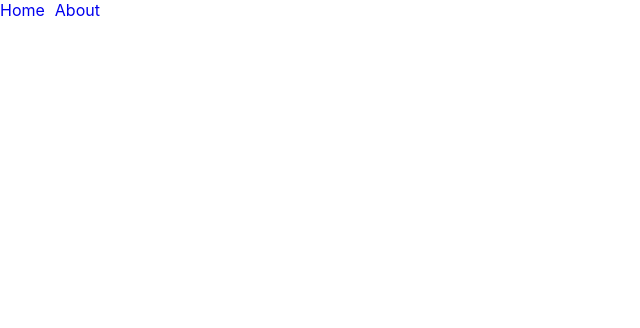
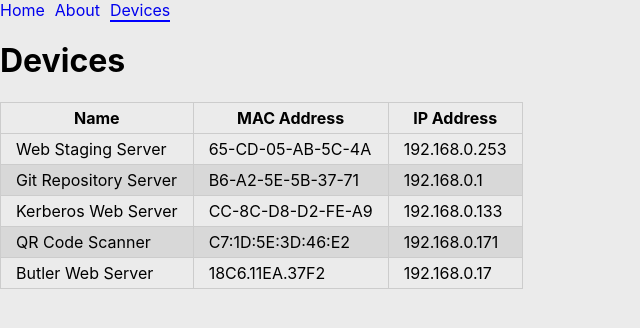
Before and after one commit to teamadaptdevlearnings/moises-spa, a React (Create React App) app: page /devices in a window 1280 px wide. Shown: the top 328 px of the page, without its empty margins (0-640 px from the left). Built offline with nearby package versions, Linux system fonts and the light colour scheme; the HTML template or start-up script is replaced by a standard one.

Commit message:
create devices

```diff
--- a/src/App.js
+++ b/src/App.js
@@ -4,6 +4,7 @@ import Header from "./components/Header";
 import Home from './pages/Home';
 import About from './pages/About';
 import './styles/main.css';
+import Devices from './pages/Devices';
 
 
 function App() {
@@ -13,6 +14,7 @@ function App() {
         <Switch>
             <Route exact path="/"><Home /></Route>
             <Route path="/about"><About /></Route>
+            <Route path="/devices"><Devices /></Route>
         </Switch>
     </>
   );
--- a/src/components/Header.js
+++ b/src/components/Header.js
@@ -12,6 +12,9 @@ function Header() {
                     <li>
                         <NavLink activeClassName='is-active' to='/about'>About</NavLink>
                     </li>
+                    <li>
+                        <NavLink activeClassName='is-active' to='/devices'>Devices</NavLink>
+                    </li>
                 </ul>
             </nav>
         </header>
--- /dev/null
+++ b/src/files/devices.json
@@ -0,0 +1,27 @@
+[
+      {
+         "name": "Web Staging Server",
+         "mac_address": "65-CD-05-AB-5C-4A",
+         "ip_address": "192.168.0.253"
+      },
+      {
+         "name": "Git Repository Server",
+         "mac_address": "B6-A2-5E-5B-37-71",
+         "ip_address": "192.168.0.1"
+      },
+      {
+        "name": "Kerberos Web Server",
+        "mac_address": "CC-8C-D8-D2-FE-A9",
+        "ip_address": "192.168.0.133"
+      },
+      {
+        "name": "QR Code Scanner",
+        "mac_address": "C7:1D:5E:3D:46:E2",
+        "ip_address": "192.168.0.171"
+     },
+     {
+        "name": "Butler Web Server",
+        "mac_address": "18C6.11EA.37F2",
+        "ip_address": "192.168.0.17"
+     }
+]
--- /dev/null
+++ b/src/pages/Devices.js
@@ -0,0 +1,38 @@
+import React from 'react'
+import JsonData from '../files/devices.json';
+import '../styles/main.css';
+
+ function Devices(){
+    const DisplayData=JsonData.map(
+        (info)=>{
+            return(
+                <tr>
+                    <td>{info.name}</td>
+                    <td>{info.mac_address}</td>
+                    <td>{info.ip_address}</td>
+                </tr>
+            )
+        }
+    )
+
+    return(
+        <div>
+            <h1>Devices</h1>
+            <table class="table table-striped">
+                <thead>
+                    <tr>
+                        <th>Name</th>
+                        <th>MAC Address</th>
+                        <th>IP Address</th>
+                    </tr>
+                </thead>
+                <tbody>
+                    {DisplayData}
+                </tbody>
+            </table>
+
+        </div>
+    )
+ }
+
+ export default Devices;
--- a/src/styles/main.css
+++ b/src/styles/main.css
@@ -1,3 +1,6 @@
+body {
+    background: #ebebeb;
+}
 nav {
     margin-bottom: 20px;
 }
@@ -18,12 +21,16 @@ nav a {
 nav .is-active {
     border-bottom: 2px solid blue;
 }
-.users {
+.users, .table {
     border-collapse: collapse;
 }
 .users td {
     padding: 5px;
 }
-.users td, .users th {
+.users td, .users th, .table td, .table th {
     border: 1px solid #ccc;
+    padding: 5px 15px;
 }
+.table tr:nth-child(even) {
+    background-color: #d8d8d8;
+  }
```
